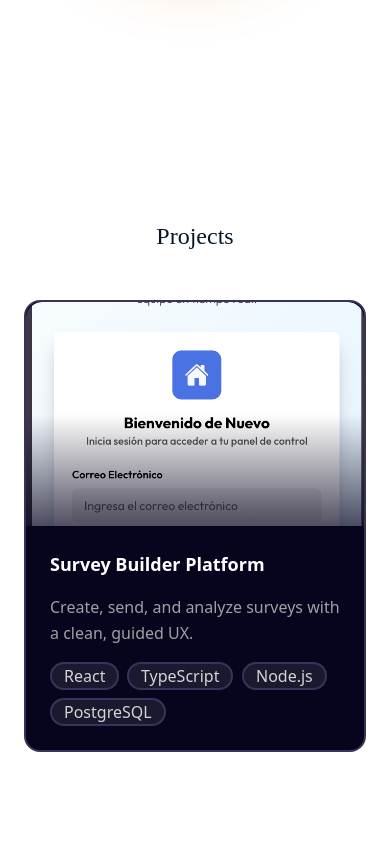
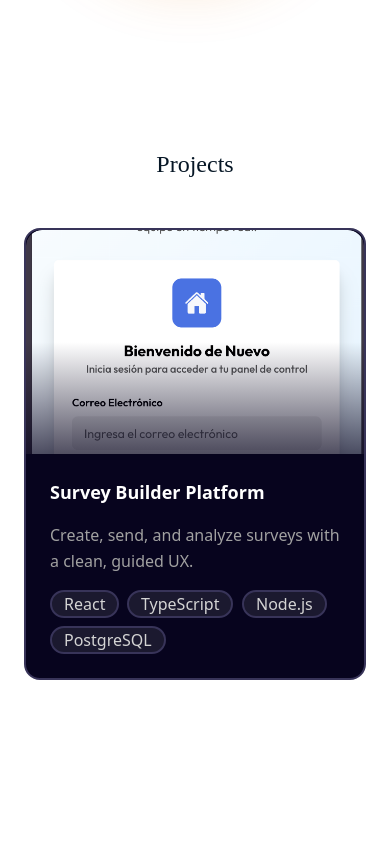
Before and after one commit to mely-chow/portfolio, a React (Vite) app: page / in a window 390 px wide. Shown: the part 720-1564 px from the top of the page. Built offline with nearby package versions, Linux system fonts and the light colour scheme; a web font is replaced by a local one.

Commit message:
centered scroll of sections for mobile view

```diff
--- a/src/components/Header.tsx
+++ b/src/components/Header.tsx
@@ -55,7 +55,7 @@ function Header() {
     }
 
     setActiveTab(id);
-    const headerOffset = window.innerWidth < 640 ? 86 : 120;
+    const headerOffset = window.innerWidth < 640 ? 56 : 120;
     const targetY = Math.max(
       0,
       el.getBoundingClientRect().top + window.scrollY - headerOffset,
--- a/src/pages/Contacts.tsx
+++ b/src/pages/Contacts.tsx
@@ -7,7 +7,7 @@ function Contacts() {
   return (
     <section
       id="contacts"
-      className="min-h-screen scroll-mt-24 flex items-start pt-24 md:items-center md:pt-0 relative z-20"
+      className="min-h-screen scroll-mt-24 flex items-start pt-6 md:items-center md:pt-0 relative z-20"
     >
       <div className="w-full flex flex-col items-center md:-translate-y-4 lg:-translate-y-6">
         <h2 className="font-nabla text-2xl">Contacts</h2>
--- a/src/pages/Projects.tsx
+++ b/src/pages/Projects.tsx
@@ -37,7 +37,7 @@ function Projects() {
   return (
     <section
       id="projects"
-      className="min-h-screen scroll-mt-24 flex items-start pt-24 md:items-center md:pt-0 relative z-20"
+      className="min-h-screen scroll-mt-24 flex items-start pt-6 md:items-center md:pt-0 relative z-20"
     >
       <div className="w-full flex flex-col items-center md:-translate-y-4 lg:-translate-y-6">
         <h2 className="font-nabla text-2xl">Projects</h2>
--- a/src/pages/Skills.tsx
+++ b/src/pages/Skills.tsx
@@ -38,7 +38,7 @@ function Skills() {
   return (
     <section
       id="skills"
-      className="min-h-screen scroll-mt-24 flex items-center relative z-20"
+      className="min-h-screen scroll-mt-24 flex items-start pt-6 md:items-center md:pt-0 relative z-20"
     >
       <div className="w-full flex flex-col items-center md:-translate-y-4 lg:-translate-y-6">
         <h2 className="font-nabla text-2xl">Skills & Technologies</h2>
```
